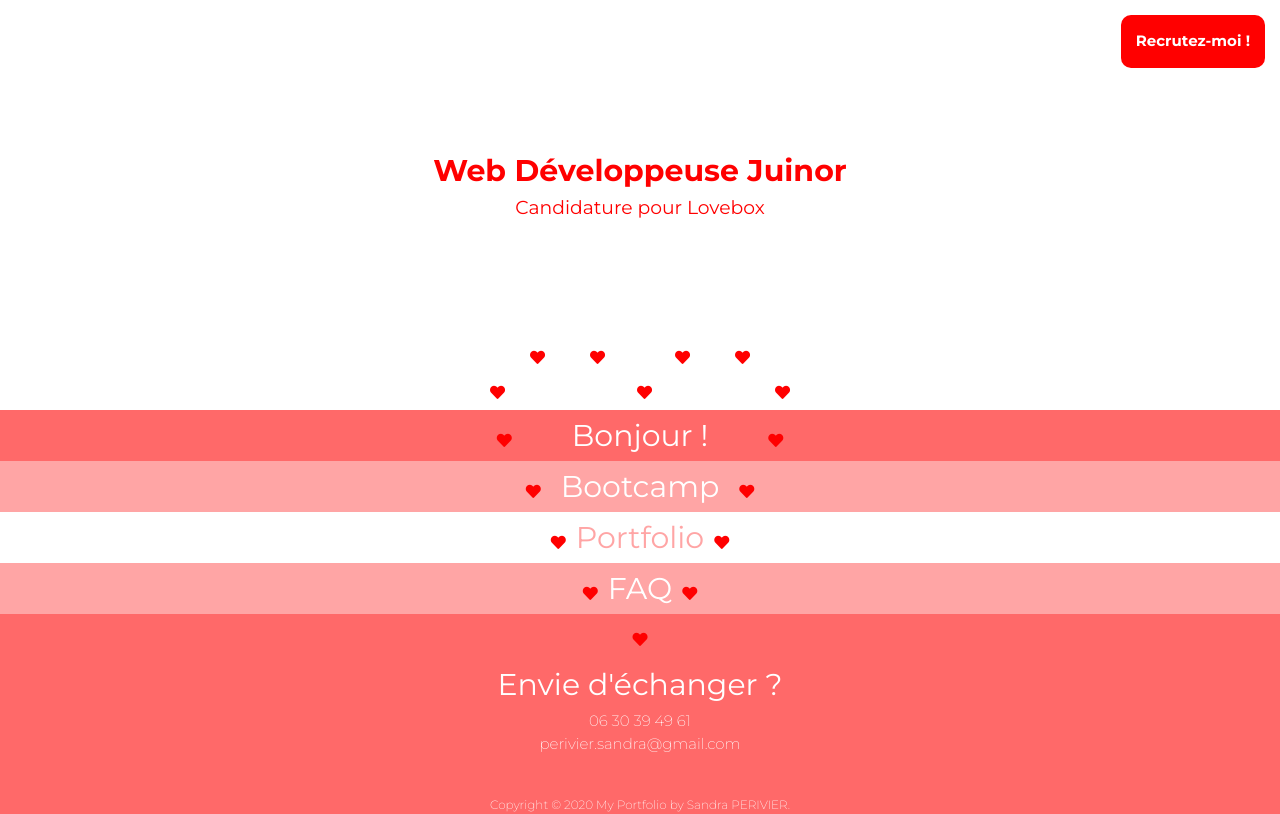
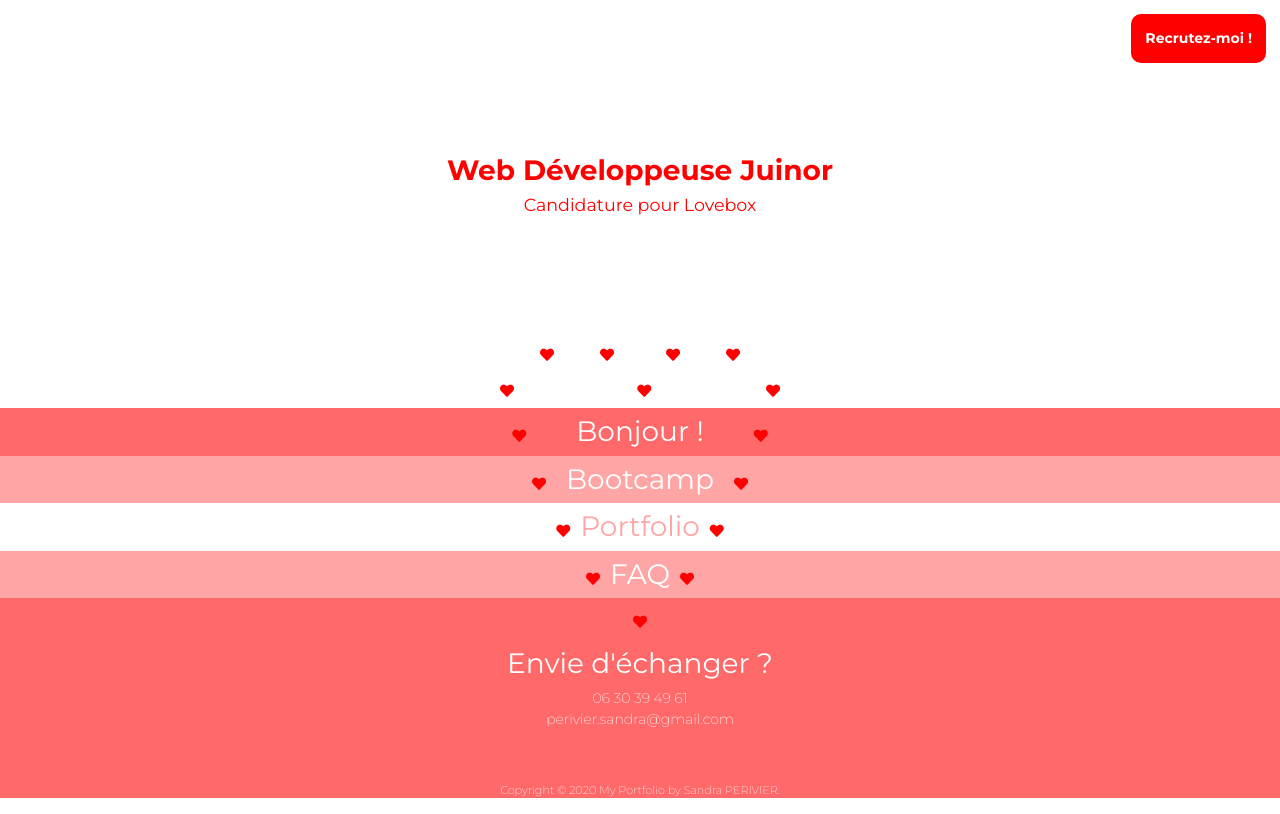
Before and after one commit to sandraprv/portfolio-lovebox, a plain HTML site: page index.html in a window 1280 px wide. Drawn offline with nearby package versions, Linux system fonts and the light colour scheme.

Commit message:
update heart div

```diff
--- a/css/styles.css
+++ b/css/styles.css
@@ -10,7 +10,7 @@
 * {
   font-family: "Montserrat", sans-serif;
   font-weight: 100;
-  font-size: 15px;
+  font-size: 14px;
   color: white;
   padding: 0;
   margin: 0;
@@ -317,7 +317,7 @@ footer {
 }
 
 .about-me i {
-  margin: 0 60px;
+  margin: 0 50px;
 }
 
 .bootcamp i {
@@ -327,7 +327,7 @@ footer {
 .heart-div {
   position: relative;
   height: 50px;
-  width: 300px;
+  width: 280px;
   margin: 0 auto 10px auto;
 }
 .heart i {
```
